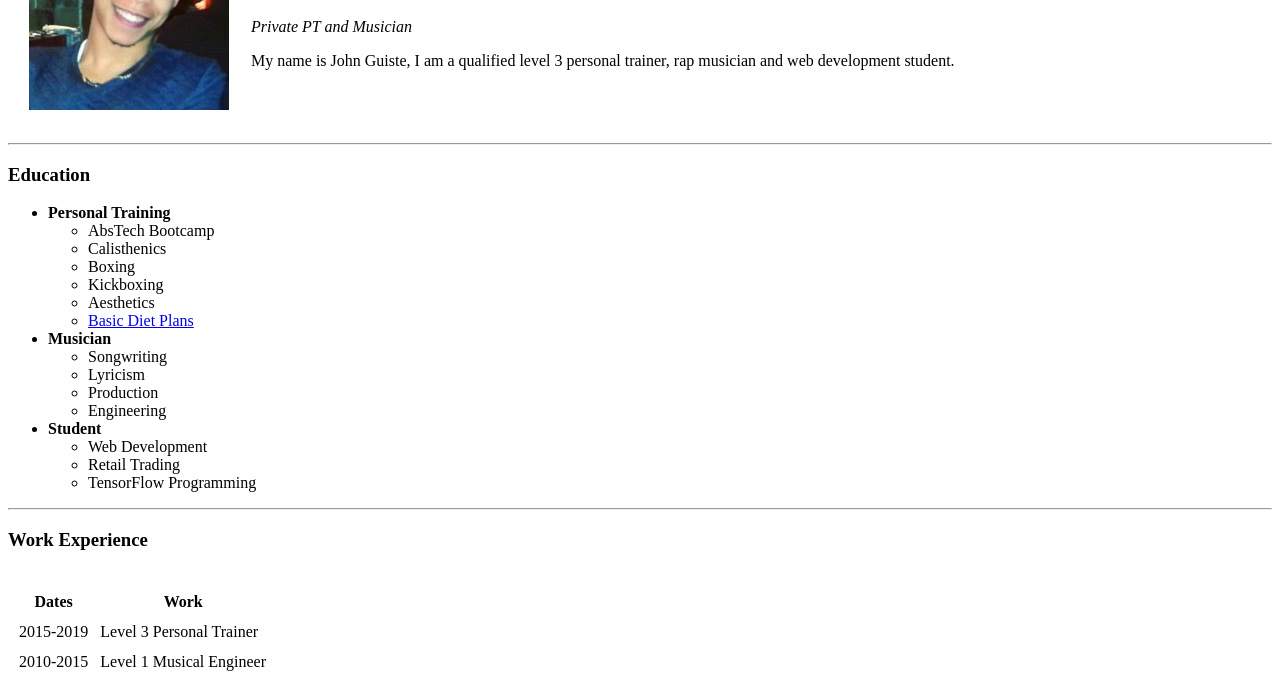
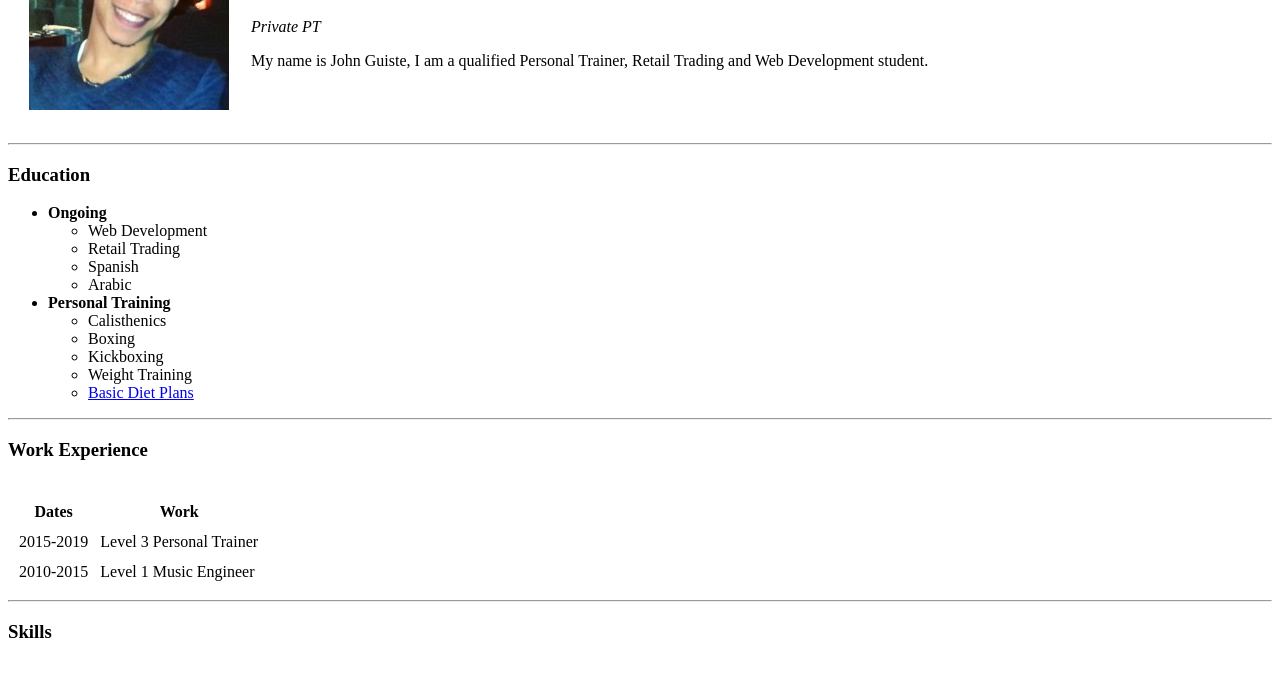
Before and after one commit to JohnG-FX/CV, a plain HTML site: page index.html in a window 1280 px wide. Shown: the part 119-793 px from the top of the page. Drawn offline with Linux system fonts and the light colour scheme.

Commit message:
Update 01/08/2019 06:00 PM

```diff
--- a/index.html
+++ b/index.html
@@ -11,8 +11,8 @@
     <tr>
       <td><img src="Images/Profile Picture.jpg" alt="John Profile Picture"></td>
       <td><h1>John Raphael Guiste Jr</h1>
-      <p><em>Private PT and Musician</em></p>
-      <p>My name is John Guiste, I am a qualified level 3 personal trainer, rap musician and web development student.</p>
+      <p><em>Private PT</em></p>
+      <p>My name is John Guiste, I am a qualified Personal Trainer, Retail Trading and Web Development student.</p>
       </td>
     </tr>
   </table>
@@ -20,27 +20,20 @@
 <hr>
   <h3>Education</h3>
   <ul>
+    <li><strong>Ongoing</strong></li>
+      <ul>
+        <li>Web Development</li>
+        <li>Retail Trading</li>
+        <li>Spanish</li>
+        <li>Arabic</li>
+      </ul>
     <li><strong>Personal Training</strong></li>
       <ul>
-        <li>AbsTech Bootcamp</li>
         <li>Calisthenics</li>
         <li>Boxing</li>
         <li>Kickboxing</li>
-        <li>Aesthetics</li>
+        <li>Weight Training</li>
         <li><a download href="file:///C:/Users/junio/OneDrive/Documents/Proffesional/Books/E-Books/DietPlan14DayLowCarbPaleoKeto-3.pdf" target="_blank">Basic Diet Plans</a></li>
-      </ul>
-    <li><strong>Musician</strong></li>
-      <ul>
-        <li>Songwriting</li>
-        <li>Lyricism</li>
-        <li>Production</li>
-        <li>Engineering</li>
-      </ul>
-    <li><strong>Student</strong></li>
-      <ul>
-        <li>Web Development</li>
-        <li>Retail Trading</li>
-        <li>TensorFlow Programming</li>
       </ul>
   </ul>
   <hr>
@@ -59,7 +52,7 @@
       </tr>
       <tr>
         <td>2010-2015</td>
-        <td>Level 1 Musical Engineer</td>
+        <td>Level 1 Music Engineer</td>
       </tr>
   </tbody>
   </table>
```
